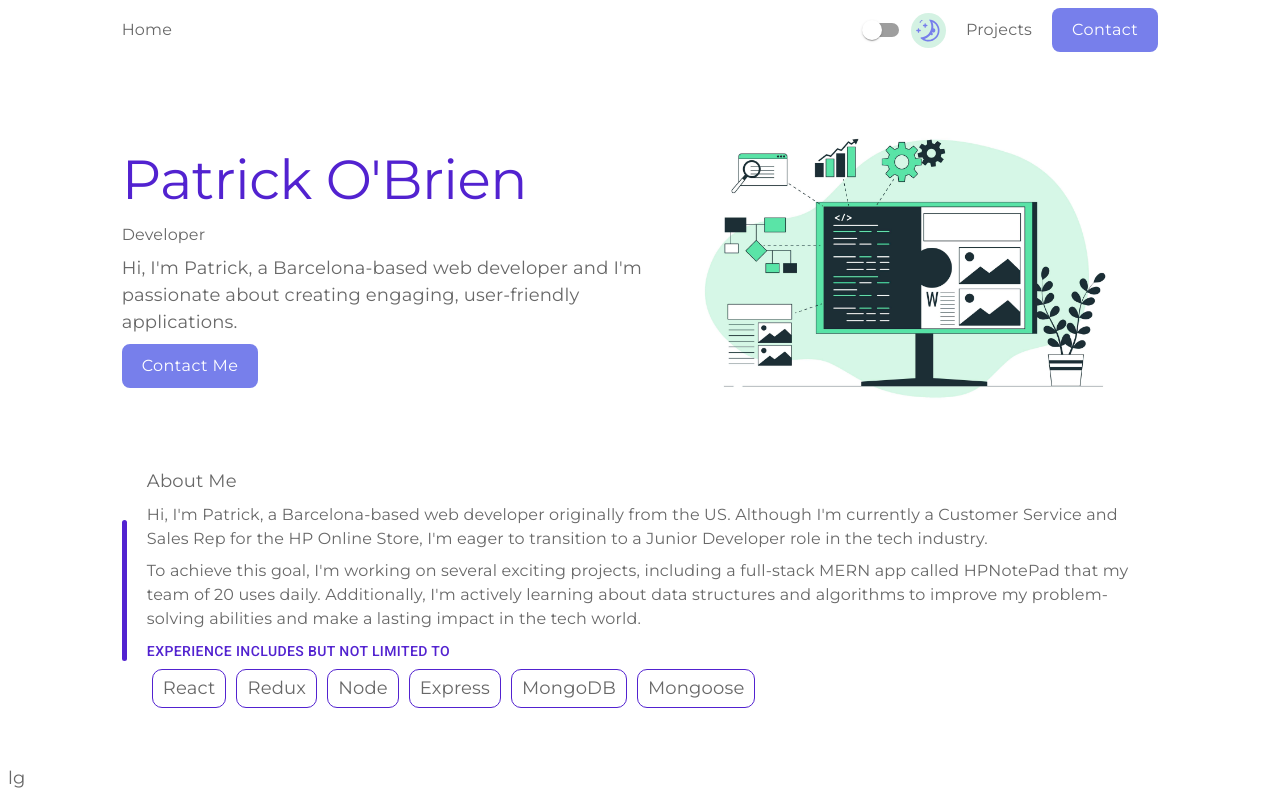
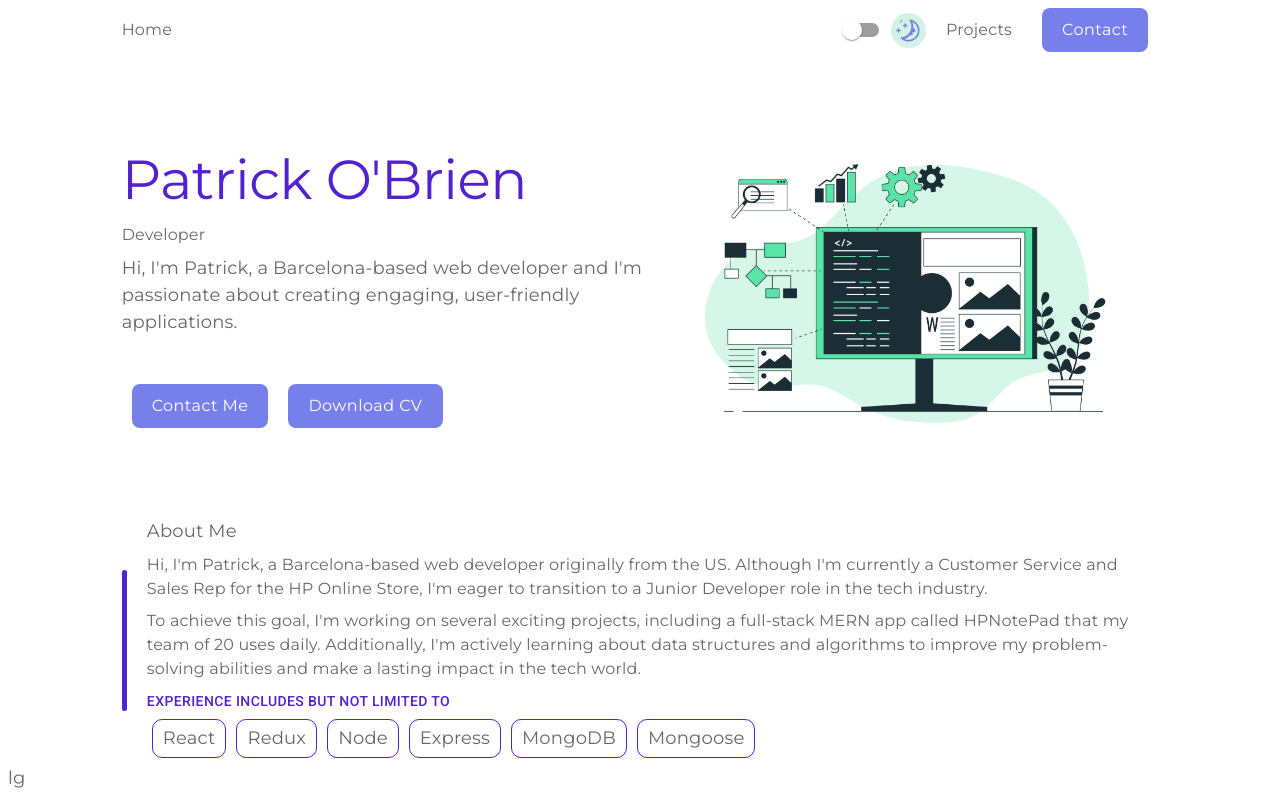
Before and after one commit to misterplain/portfolio, a React (Create React App) app: page / in a window 1280 px wide. Shown: the top 796 px of the page. Built offline with nearby package versions, Linux system fonts and the light colour scheme.

Commit message:
resume button and download

```diff
--- a/src/components/Button/Button.js
+++ b/src/components/Button/Button.js
@@ -2,7 +2,7 @@ import React, { useContext } from "react";
 import MuiButton from "@mui/material/Button";
 import { ThemeContext } from "../../App.js";
 
-const Button = ({ children }) => {
+const Button = ({ href, download, children }) => {
   const darkModeContext = useContext(ThemeContext);
 
   const styles = {
@@ -18,6 +18,7 @@ const Button = ({ children }) => {
           ? theme.palette.cobalt.main
           : theme.palette.slateBlue.main,
         padding: "10px 15px",
+        margin: "10px",
         gap: "10px",
         borderRadius: "8px",
         "&:hover": {
@@ -35,7 +36,7 @@ const Button = ({ children }) => {
     }),
   };
 
-  return <MuiButton sx={styles.btn}>{children}</MuiButton>;
+  return <MuiButton sx={styles.btn} href={href} download>{children}</MuiButton>;
 };
 
 export default Button;
--- a/src/components/ContactForm/styles.js
+++ b/src/components/ContactForm/styles.js
@@ -3,6 +3,7 @@ const styles = {
         display: "flex",
         flexDirection: "column",
         padding: "15px 15px",
+
     }),
     message: (theme) => ({
         display: "flex",
@@ -13,12 +14,18 @@ const styles = {
         display: "flex",
         flexDirection: "column",
         alignItems: "center",
-        padding: "20px"
+        padding: "10px"
     }),
     formGroup: (theme) => ({
-        width: "80%",
+        width: "95%",
         // height: "30px",
         marginBottom: "30px",
+        [theme.breakpoints.up("sm")]: {
+            width: "80%",
+        },
+        [theme.breakpoints.up("md")]: {
+            width: "70%",
+        },
     }),
     button: (theme, isDarkMode) => ({
         // fontFamily: "Montserrat, sans-serif",
--- a/src/components/Hero/Hero.js
+++ b/src/components/Hero/Hero.js
@@ -2,6 +2,7 @@ import React, { useContext } from "react";
 import Box from "@mui/material/Box";
 import Typography from "@mui/material/Typography";
 import Button from "../../components/Button/Button";
+import MuiButton from "@mui/material/Button";
 import { NavLink } from "react-router-dom";
 import { Link } from "@mui/material";
 
@@ -27,6 +28,8 @@ const Hero = () => {
           Hi, I'm Patrick, a Barcelona-based web developer and I'm passionate
           about creating engaging, user-friendly applications.
         </Typography>
+        <Box sx={styles.buttonsWrapper}>
+          {" "}
           <Link
             component={NavLink}
             to='/contact'
@@ -35,10 +38,12 @@ const Hero = () => {
             }
             sx={{ textDecoration: "none" }}
           >
-          <Button isDarkMode={isDarkMode} sx={styles.contact}>
-            Contact Me
+            <Button isDarkMode={isDarkMode}>Contact Me</Button>
+          </Link>
+          <Button href='./assets/OBrienPatrickCV.pdf' isDarkMode={isDarkMode} download>
+            Download CV
           </Button>
-        </Link>
+        </Box>
       </Box>
       <Box sx={styles.imageWrapper}>
         <Box
--- a/src/components/Hero/styles.js
+++ b/src/components/Hero/styles.js
@@ -7,14 +7,14 @@ const styles = {
     padding: "15px 15px",
     marginBottom: "50px",
     [theme.breakpoints.up("sm")]: {
-      marginTop: '70px',
+      marginTop: "70px",
       display: "flex",
       flexDirection: "row",
       width: "100%",
     },
     [theme.breakpoints.up("md")]: {
-      marginTop: '70px'
-    }
+      marginTop: "70px",
+    },
   }),
   textWrapper: (theme, isDarkMode) => ({
     display: "flex",
@@ -35,6 +35,21 @@ const styles = {
       textAlign: "left",
     },
   }),
+  buttonsWrapper: (theme) => ({
+    marginTop: "30px",
+    display: "flex",
+    justifyContent: "center",
+
+    [theme.breakpoints.up("sm")]: {
+      justifyContent: "flex-start",
+    },
+    [theme.breakpoints.up("md")]: {
+
+    },
+
+  }),
+
+
 
   imageWrapper: (theme) => ({
     display: "flex",
```
Also changed, not shown: 1 other file (tests, documents, lock files or other folders). Lines whose indentation alone changed are shown as unchanged.
